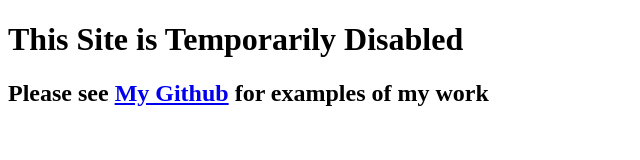
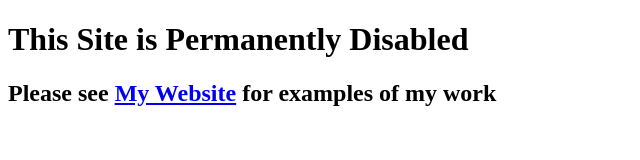
Before and after one commit to matt-walsh/matt-walsh.github.io, a plain HTML site: page index.html in a window 1280 px wide. Shown: the whole page, without its empty margins (0-640 px from the left). Drawn offline with Linux system fonts and the light colour scheme.

Commit message:
Update index.html
Redirects to website

```diff
--- a/index.html
+++ b/index.html
@@ -2,14 +2,14 @@
 <html lang="en">
 <head>
   <meta charset="utf-8">
-
+  <meta http-equiv = "refresh" content = "0" url = http://www.matt-walsh.com" />
   <title>Matt Walsh Portfolio - Broken</title>
   <meta name="description" content="Professional Portfolio for Matt Walsh">
   <meta name="author" content="Matt Walsh">
 </head>
 
 <body>
-    <h1>This Site is Temporarily Disabled</h1>
-    <h2>Please see <a href="https://github.com/matt-walsh">My Github</a> for examples of my work</h2>
+    <h1>This Site is Permanently Disabled</h1>
+    <h2>Please see <a href="http://www.matt-walsh.com">My Website</a> for examples of my work</h2>
 </body>
 </html>
```
